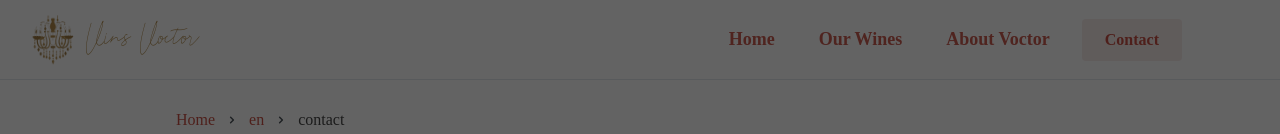
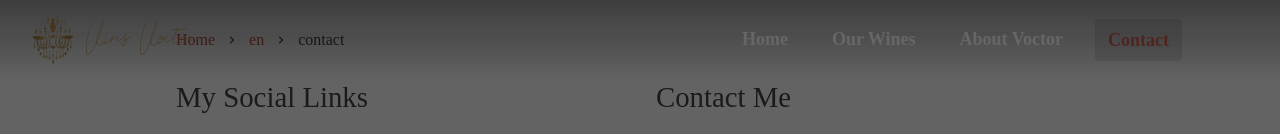
Before and after one commit to vlore25/vins-voctor, a Next.js app: page /en/contact in a window 1280 px wide. Shown: the top 134 px of the page. Built offline with nearby package versions, Linux system fonts and the light colour scheme; some icons are missing; a web font is replaced by a local one.

Commit message:
Navbar fix

```diff
--- a/app/components/header/Header.module.css
+++ b/app/components/header/Header.module.css
@@ -1,19 +1,22 @@
-.container{
+.container {
   justify-content: center;
   height: 80px;
 }
+
 .link {
   padding: 8px 12px;
   border-radius: var(--mantine-radius-sm);
   text-decoration: none;
-  color: var(--mantine-color-brandBordeux-5,);
+  color: var(--mantine-color-brandBordeux-5, );
   font-size: var(--mantine-font-size-lg);
+  transition: 'color 0.3s ease';
   font-weight: 600;
+
   @mixin hover {
     background-color: light-dark(var(--mantine-color-gray-0), var(--mantine-color-dark-6));
   }
 }
 
-.link:hover{
-  color: var(--mantine-color-brandBordeux-9,)
+.link:hover {
+  color: var(--mantine-color-brandBordeux-9, )
 }
--- a/app/components/header/Header.tsx
+++ b/app/components/header/Header.tsx
@@ -1,17 +1,17 @@
-import { Button, Container, Flex, Overlay } from '@mantine/core';
-// 1. IMPORTANT : Changer l'import du Link !
+import { AppShellHeader, Button, Container, Flex,  Text } from '@mantine/core';
 import Logo from '../Logo/Logo';
 import classes from './Header.module.css'
 import BurgerMenu from './components/BurgerMenu';
-import headerlinks from '../../const/headerLinks'; // Assurez-vous d'importer le bon fichier links
+import headerlinks from '../../const/headerLinks';
 import LanguageButton from '../LanguageButton/LanguageButton';
-// 2. Importer le hook de traduction
 import { useTranslations } from 'next-intl';
 import { Link } from '../../../i18n/routing';
+import { useWindowScroll } from '@mantine/hooks';
 
 export default function Header() {
-  // 3. Initialiser les traductions pour la section 'Navigation'
   const t = useTranslations('Navigation');
+  const [scroll] = useWindowScroll();
+  const scrolled = scroll.y > 50;
 
   const items = headerlinks.map((link) => {
     if (link.label === 'contact') {
@@ -20,7 +20,9 @@ export default function Header() {
           key={link.label}
           component={Link}
           href={link.link}
-          variant="light"
+          className={classes.link}
+          variant={scrolled ? "filled" : "light"}
+          color={scrolled ? "brandBordeux" : "white"}
           size="md"
         >
           {t(link.label)}
@@ -28,31 +30,44 @@ export default function Header() {
       );
     }
 
-    // Pour les liens normaux
     return (
-      <Link
+
+      <Text
+        component={Link}
+        href={link.link}
         key={link.label}
         className={classes.link}
-        href={link.link}
+        c={scrolled ? "brandBordeux.9" : "white"}
       >
-        {/* 4. On traduit le label ici */}
         {t(link.label)}
-      </Link>
+      </Text>
     );
   });
 
   return (
-    <Container size={'xl'}>
+    <AppShellHeader
+      withBorder={scrolled}
+      className={classes.appshell}
+      style={{
+        transition: 'all 0.3s ease',
+        backgroundColor: scrolled ? 'white' : 'transparent',
+        background: scrolled
+          ? 'white'
+          : 'linear-gradient(to bottom, rgba(0,0,0,0.4) 0%, rgba(0,0,0,0) 100%)',
+      }}
+    >
+       <Container size={'xl'} w="100%"  >
         <Flex align='center' justify="space-between" className={classes.container}>
-        <Logo titleProps={{ order: 3 }} logoProps={{ w:'70px' }} />
+          <Logo titleProps={{ order: 3 }} logoProps={{ w: '70px' }} />
           <div>
             <Flex gap={'lg'} visibleFrom="sm" align='center'>
               {items}
               <LanguageButton />
             </Flex>
-          <BurgerMenu links={headerlinks} />
+            <BurgerMenu links={headerlinks} scrolled={scrolled} />
           </div>
         </Flex>
       </Container>
+    </AppShellHeader>
   );
 }
--- a/app/components/header/components/BurgerMenu.tsx
+++ b/app/components/header/components/BurgerMenu.tsx
@@ -2,25 +2,27 @@
 
 import { useState } from 'react';
 import { Burger, Drawer, Stack } from '@mantine/core';
-// 1. IMPORT DU LINK PERSONNALISÉ
 import classes from './BurgerMenu.module.css'
 import LanguageButton from '../../LanguageButton/LanguageButton';
-// 2. IMPORT DU HOOK
 import { useTranslations } from 'next-intl';
 import { Link } from '../../../../i18n/routing';
 
-export default function MobileMenu({ links }: { links: any[] }) {
+interface BurgerMenuProps {
+  links: any[];
+  scrolled: boolean;
+}
+
+export default function MobileMenu({ links, scrolled }: BurgerMenuProps) {
+
   const [opened, setOpened] = useState(false);
-  // 3. RECUPERATION DES TRADUCTIONS
   const t = useTranslations('Navigation');
 
   return (
     <>
-      <Burger hiddenFrom="sm" opened={opened} onClick={() => setOpened(o => !o)} size="sm" />
+      <Burger hiddenFrom="sm" opened={opened} onClick={() => setOpened(o => !o)} color={scrolled ? 'black' : 'white'}/>
       <Drawer
         opened={opened}
         onClose={() => setOpened(false)}
-        // 4. Traduction du titre du menu
         title={t('menuTitle')}
         padding="md"
         zIndex={9999}
@@ -33,8 +35,8 @@ export default function MobileMenu({ links }: { links: any[] }) {
               href={link.link}
               onClick={() => setOpened(false)}
             >
-                {/* 5. Traduction du lien (home, wines...) */}
-                {t(link.label)}
+
+              {t(link.label)}
             </Link>
           ))}
           <LanguageButton />
--- a/app/components/provider/Provider.tsx
+++ b/app/components/provider/Provider.tsx
@@ -14,13 +14,9 @@ export default function Provider({ children }: { children: React.ReactNode }) {
         header={{ height: 80 }}
         navbar={{ width: 300, breakpoint: 'sm', collapsed: { desktop: true, mobile: !opened } }}
         footer={{ height: 200, collapsed: true, offset: true }}
-
       >
-        <AppShellHeader bg="none">
-
-          <Header />
-        </AppShellHeader>
-        <AppShell.Main bg="#F8F8F8">
+        <Header />
+        <AppShell.Main bg="#F8F8F8" pt={0}>
           {children}
           <Footer />
         </AppShell.Main>
```
Lines whose indentation alone changed are shown as unchanged.
